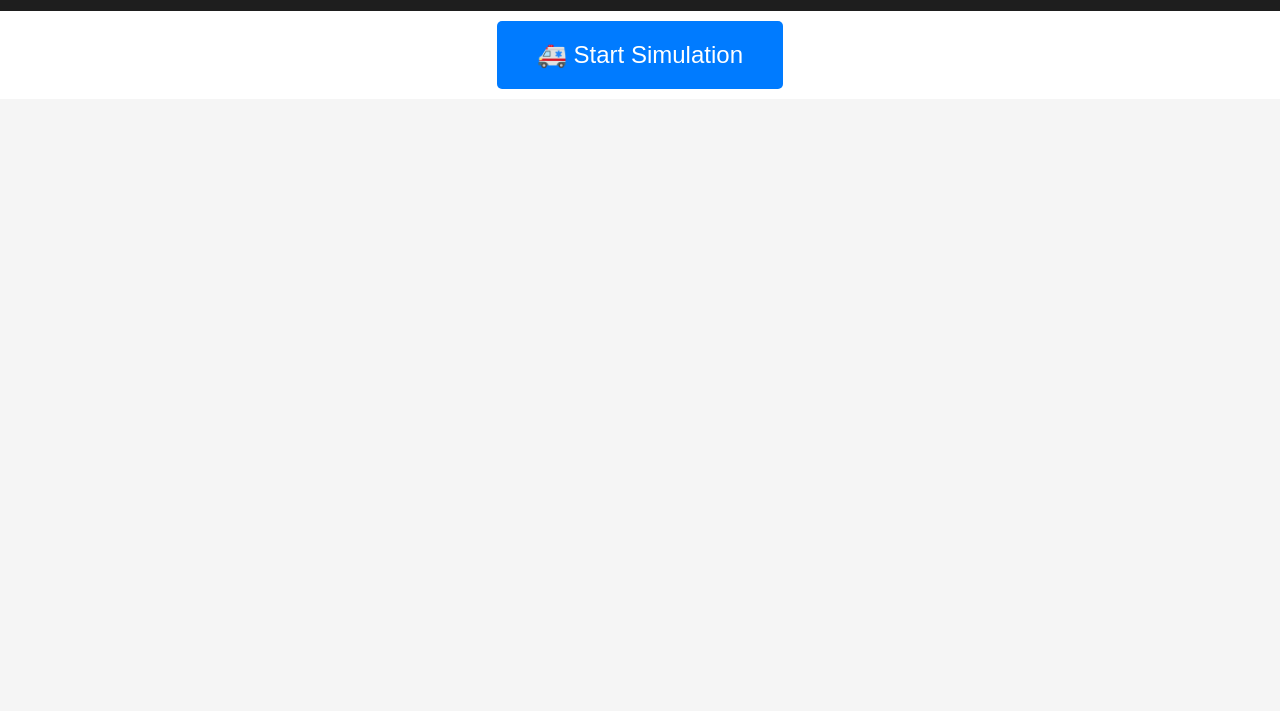
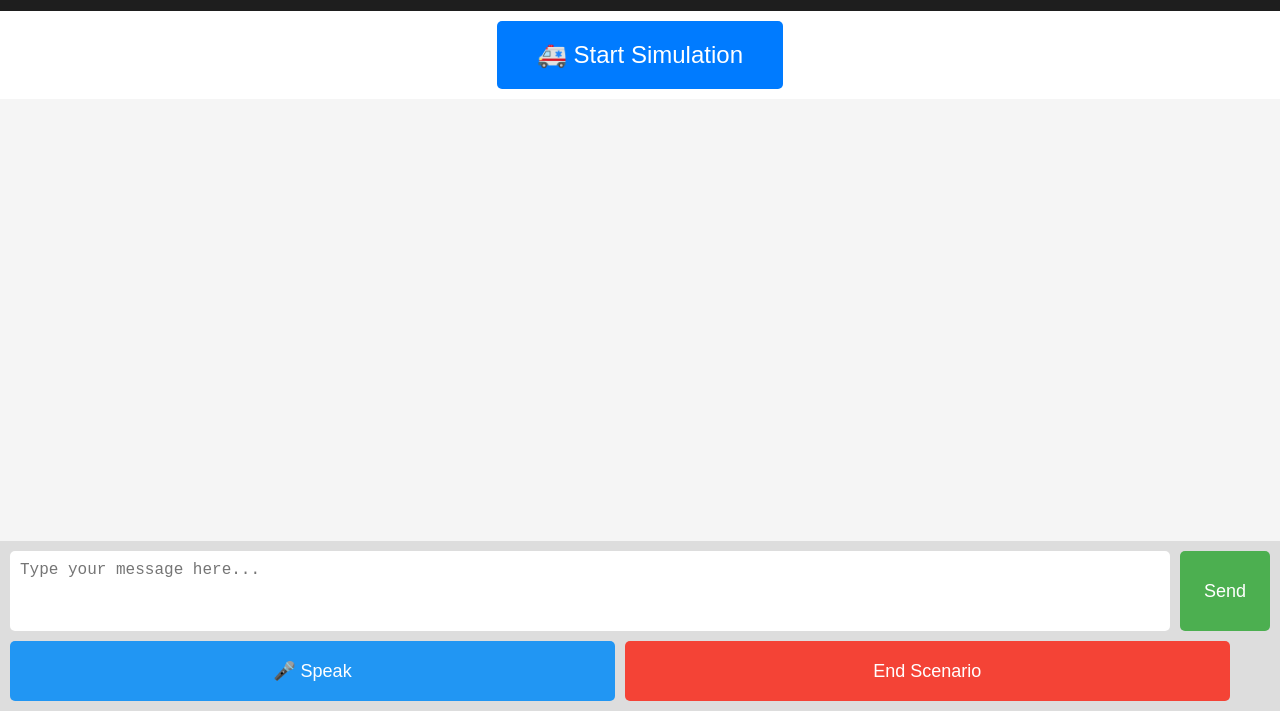
Before and after one commit to EMSCodeSim/NREMT-EMT-B, a website: page public/index.html in a window 1280 px wide. Shown: the part 89-800 px from the top of the page. Drawn offline with Linux system fonts and the light colour scheme.

Commit message:
Update index.html

```diff
--- a/public/index.html
+++ b/public/index.html
@@ -32,8 +32,54 @@
       margin-bottom: 10px;
       box-shadow: 0 0 5px rgba(0,0,0,0.1);
     }
+    #chat-input {
+      padding: 10px;
+      background-color: #ddd;
+    }
+    #input-row {
+      display: flex;
+    }
+    #user-input {
+      flex: 1;
+      padding: 10px;
+      font-size: 16px;
+      border: none;
+      border-radius: 5px;
+      resize: none;
+      height: 60px;
+    }
+    #send-button {
+      margin-left: 10px;
+      padding: 14px 24px;
+      font-size: 18px;
+      background-color: #4CAF50;
+      color: white;
+      border: none;
+      border-radius: 5px;
+      cursor: pointer;
+    }
+    #button-row {
+      margin-top: 10px;
+      display: flex;
+      gap: 10px;
+    }
+    #mic-button, #end-button {
+      font-size: 18px;
+      padding: 16px 20px;
+      width: 48%;
+      height: 60px;
+      color: white;
+      border: none;
+      border-radius: 5px;
+      cursor: pointer;
+    }
+    #mic-button {
+      background-color: #2196F3;
+    }
+    #end-button {
+      background-color: #f44336;
+    }
     #start-button {
-      margin: 10px auto;
       padding: 20px 40px;
       font-size: 24px;
       background-color: #007bff;
@@ -41,14 +87,29 @@
       border: none;
       border-radius: 5px;
       cursor: pointer;
-      display: block;
+      margin: 10px auto;
     }
   </style>
 </head>
 <body>
-  <header><h1>EMS Code Sim</h1></header>
+  <header>
+    <h1>EMS Code Sim</h1>
+  </header>
+
   <button id="start-button" onclick="startRandomScenario()">🚑 Start Simulation</button>
+
   <div id="chat-display"></div>
+
+  <div id="chat-input">
+    <div id="input-row">
+      <textarea id="user-input" placeholder="Type your message here..."></textarea>
+      <button id="send-button" onclick="sendMessage()">Send</button>
+    </div>
+    <div id="button-row">
+      <button id="mic-button" onclick="startVoiceInput()">🎤 Speak</button>
+      <button id="end-button" onclick="endScenario()">End Scenario</button>
+    </div>
+  </div>
 
   <script>
     let totalTime = 15 * 60;
@@ -72,6 +133,89 @@
         }
         totalTime--;
       }, 1000);
+    }
+
+    function stopTimer() {
+      clearInterval(countdown);
+      document.getElementById('start-button').textContent = '⏹ Scenario Ended';
+      scenarioActive = false;
+    }
+
+    async function sendMessage(messageOverride = null) {
+      const input = document.getElementById('user-input');
+      const message = messageOverride || input.value.trim();
+      if (!message) return;
+
+      const chat = document.getElementById('chat-display');
+      const userMsg = document.createElement('div');
+      userMsg.className = 'chat-message';
+      userMsg.textContent = message;
+      chat.appendChild(userMsg);
+      chat.scrollTop = chat.scrollHeight;
+
+      if (scenarioActive && /transport(ed)? by ambulance/i.test(message)) {
+        stopTimer();
+      }
+
+      input.value = '';
+
+      try {
+        const response = await fetch('/.netlify/functions/handleChat', {
+          method: 'POST',
+          headers: { 'Content-Type': 'application/json' },
+          body: JSON.stringify({ message, history, scenario: currentScenario })
+        });
+
+        const data = await response.json();
+        history = data.updatedHistory;
+
+        const botReply = data?.reply || '⚠️ No response received from patient.';
+        const botMsg = document.createElement('div');
+        botMsg.className = 'chat-message';
+        botMsg.textContent = botReply;
+        chat.appendChild(botMsg);
+        chat.scrollTop = chat.scrollHeight;
+
+        speakText(botReply);
+      } catch {
+        const errMsg = document.createElement('div');
+        errMsg.className = 'chat-message';
+        errMsg.textContent = 'Error communicating with AI.';
+        chat.appendChild(errMsg);
+      }
+    }
+
+    function speakText(text) {
+      const synth = window.speechSynthesis;
+      const utter = new SpeechSynthesisUtterance(text);
+      synth.speak(utter);
+    }
+
+    function endScenario() {
+      stopTimer();
+      const chat = document.getElementById('chat-display');
+      const endMsg = document.createElement('div');
+      endMsg.className = 'chat-message';
+      endMsg.textContent = '🚑 Scenario ended. Preparing summary and feedback...';
+      chat.appendChild(endMsg);
+    }
+
+    function startVoiceInput() {
+      const recognition = new (window.SpeechRecognition || window.webkitSpeechRecognition)();
+      recognition.lang = 'en-US';
+      recognition.interimResults = false;
+      recognition.maxAlternatives = 1;
+
+      recognition.onresult = function(event) {
+        const speechResult = event.results[0][0].transcript;
+        sendMessage(speechResult);
+      };
+
+      recognition.onerror = function(event) {
+        alert('Mic error: ' + event.error);
+      };
+
+      recognition.start();
     }
 
     async function startRandomScenario() {
```
